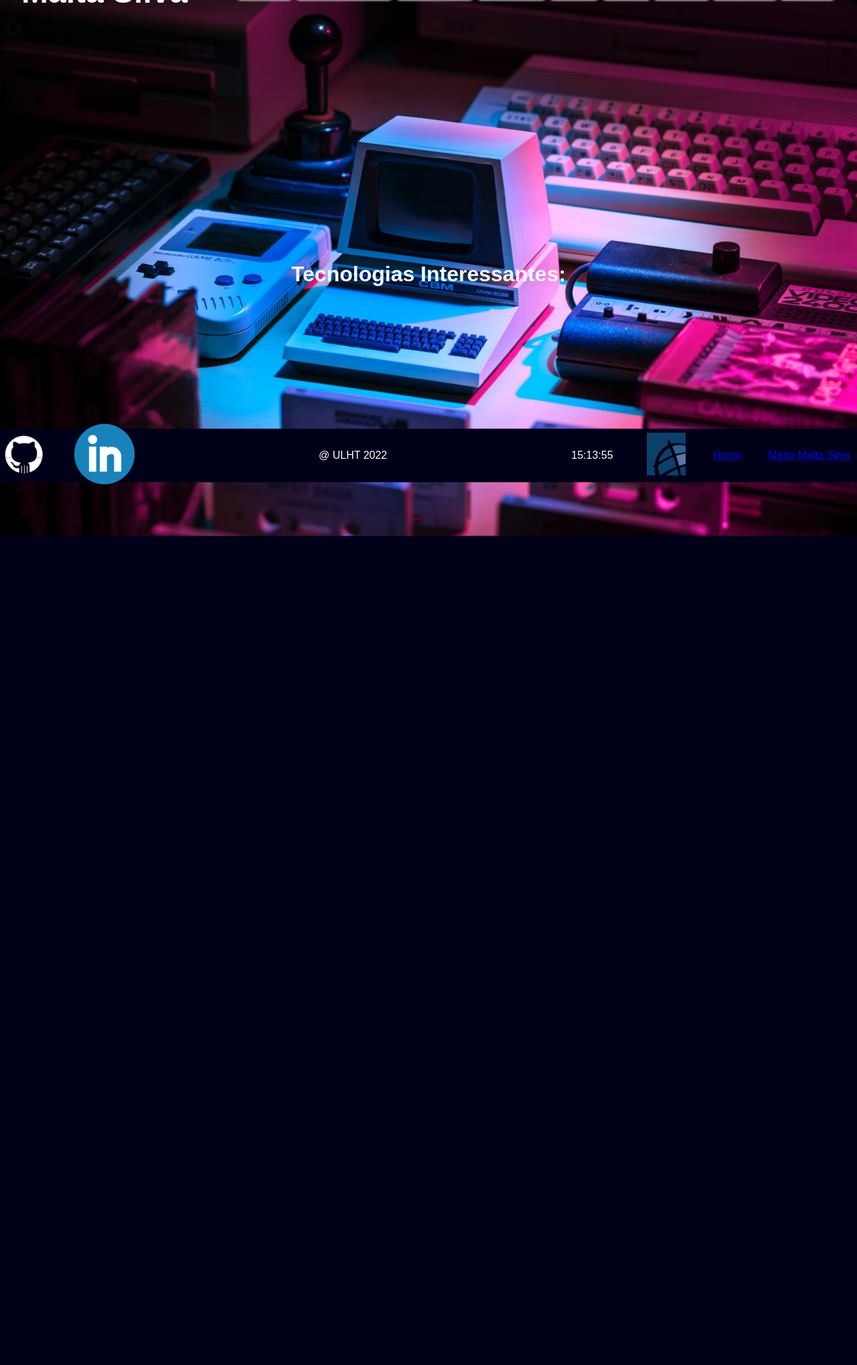
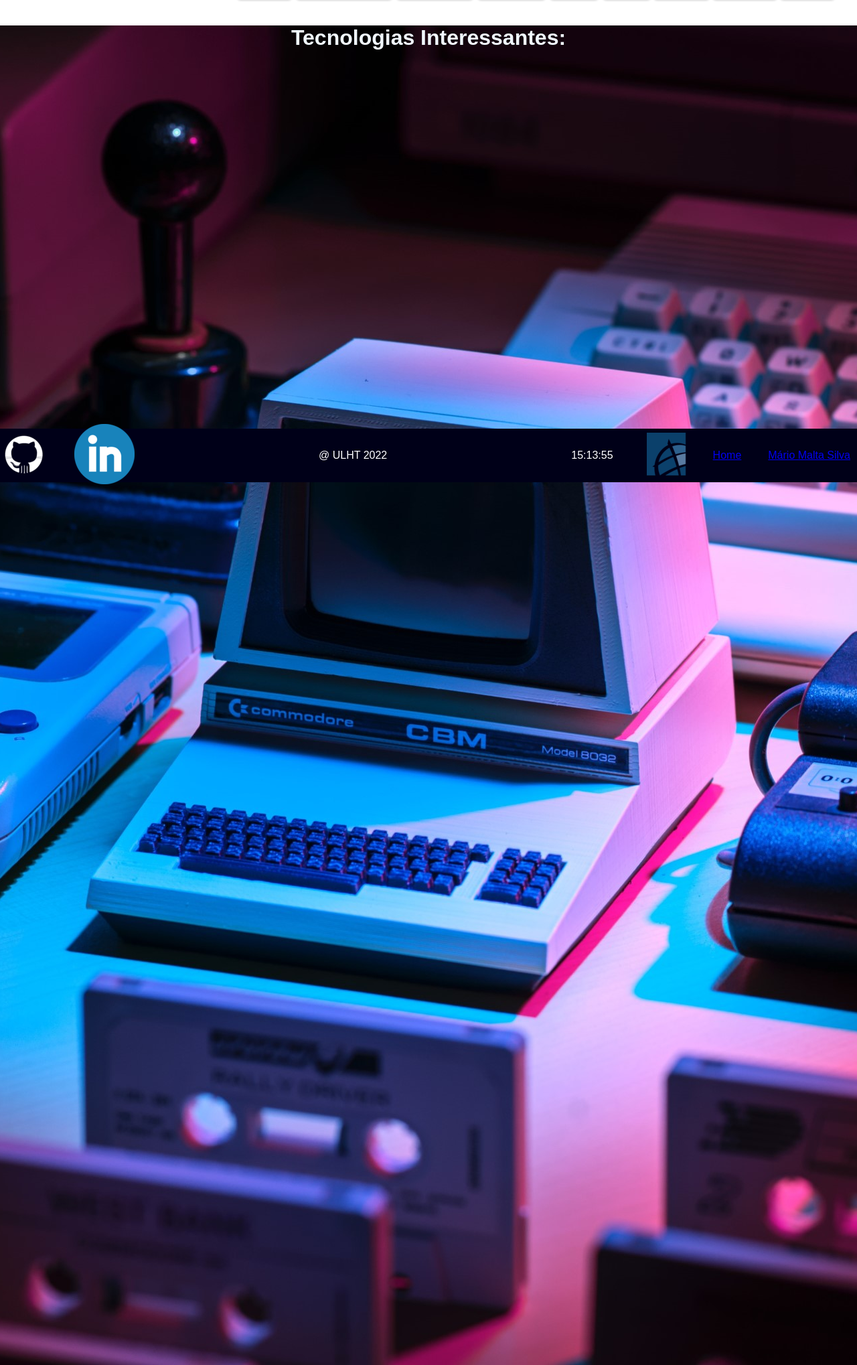
Before and after one commit to rangerd00/Projeto-PW, a Django app: page /tech in a window 1280 px wide. Shown: the part 80-2118 px from the top of the page at 67% size. Before the commit the page ends 880 px from the top, so only its background shows below. Run offline with Django 4.2, Linux system fonts and the light colour scheme; data that the repository does not hold is empty; parts of the project's set-up code (start-up, migrations or seed data) failed here and were passed over.

Commit message:
tech.css

```diff
--- a/portfolio/static/portfolio/css/tech.css
+++ b/portfolio/static/portfolio/css/tech.css
@@ -3,7 +3,7 @@
     margin-top: 3%;
     text-align: center;
     vertical-align: center;
-    position: absolute;
+
     width: 100%;
     left: 0px;
     margin-bottom: 20px;
@@ -21,25 +21,25 @@
     background-size: cover;
 
 
+   flex-wrap: wrap;
+
+
+
+
+        min-height: 2000px;
+
+
+
+
+  /* Create the parallax scrolling effect */
+  background-attachment: scroll;
+  background-position: center;
 
 
 
 
 
 
-
-position: relative;
-  display: flex;
-align-content: center;
-
-
-
-   flex-wrap: wrap;
-
-
-  /* Create the parallax scrolling effect */
-  background-attachment: scroll;
-  background-position: center;
 
 
 }
```
